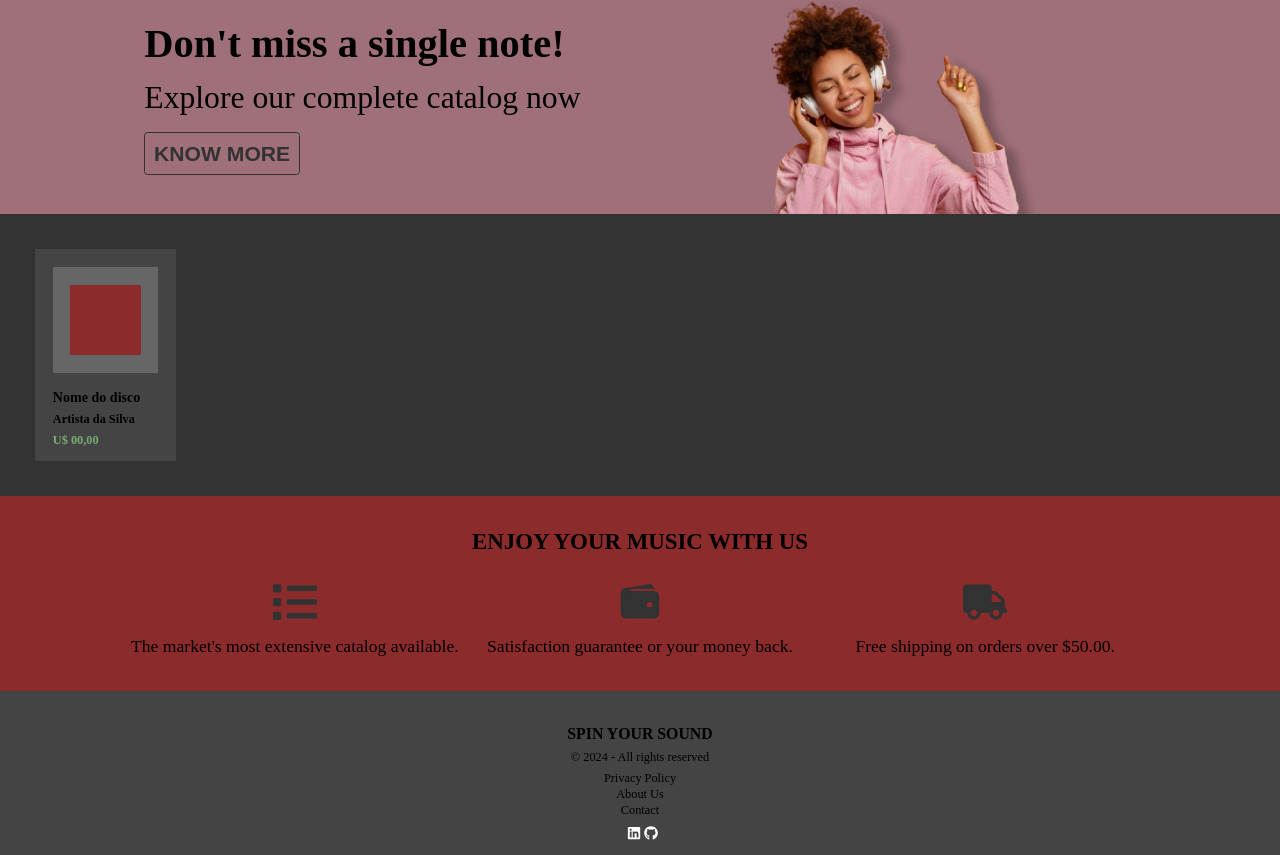
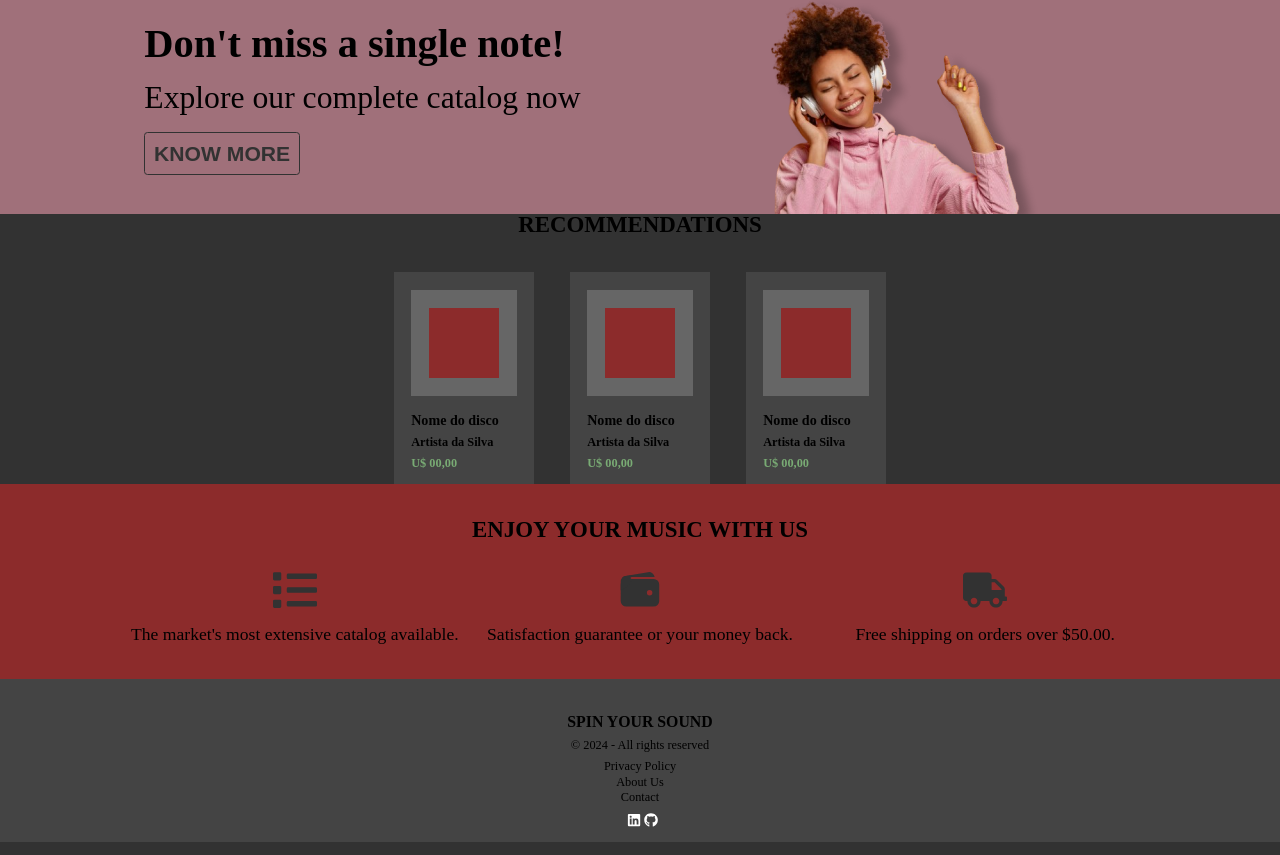
Before and after one commit to biaTrivillin/spin-your-sound, a React (Vite) app: page / in a window 1280 px wide. Shown: the part 1176-2031 px from the top of the page. Built offline with nearby package versions, Linux system fonts and the light colour scheme.

Commit message:
created recommendations section

```diff
--- a/src/components/layout/productCard/ProductCard.module.css
+++ b/src/components/layout/productCard/ProductCard.module.css
@@ -5,7 +5,7 @@
     background-color: var(--grey-bg);
     height: 12rem;
     width: 8rem;
-    margin: 2rem;
+    /* margin: 2rem; */
     cursor: pointer;
 }
 .img_container {
--- a/src/components/pages/home/Home.tsx
+++ b/src/components/pages/home/Home.tsx
@@ -2,8 +2,8 @@ import Presentation from "./presentation/Presentation";
 import BannerCarousel from "./bannerCarousel/BannerCarousel";
 import FilterCards from "./filterCards/FilterCards";
 import CatalogBanner from "./catalogBanner/CatalogBanner";
-import ProductCard from "../../layout/productCard/ProductCard";
 import BenefitsBanner from "./benefitsBanner/BenefitsBanner";
+import Recommendations from "./recommendations/Recommendations";
 
 function Home() {
 
@@ -13,7 +13,7 @@ function Home() {
             <BannerCarousel/>
             <FilterCards/>
             <CatalogBanner/>
-            <ProductCard/>
+            <Recommendations/>
             <BenefitsBanner/>
         </>
     );
--- /dev/null
+++ b/src/components/pages/home/recommendations/Recommendations.module.css
@@ -0,0 +1,14 @@
+.banner {
+    display: flex;
+    flex-direction: column;
+    align-items: center;
+    width: 100%;
+    gap: 2rem;
+}
+.banner h1 {
+    font-size: 1.3rem;
+}
+.card_container {
+    display: flex;
+    gap: 2rem;
+}
--- /dev/null
+++ b/src/components/pages/home/recommendations/Recommendations.tsx
@@ -0,0 +1,17 @@
+import ProductCard from "../../../layout/productCard/ProductCard";
+import styles from "./Recommendations.module.css";
+
+function Recommendations() {
+    return(
+        <section className={styles.banner}>
+            <h1>RECOMMENDATIONS</h1>
+            <div className={styles.card_container}>
+                <ProductCard/>
+                <ProductCard/>
+                <ProductCard/>
+            </div>
+        </section>
+    );
+}
+
+export default Recommendations;
```
